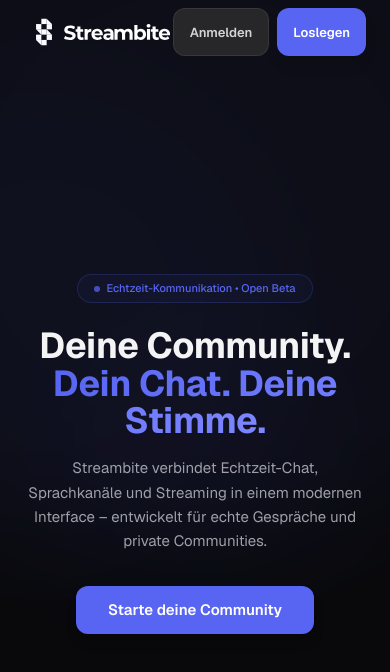
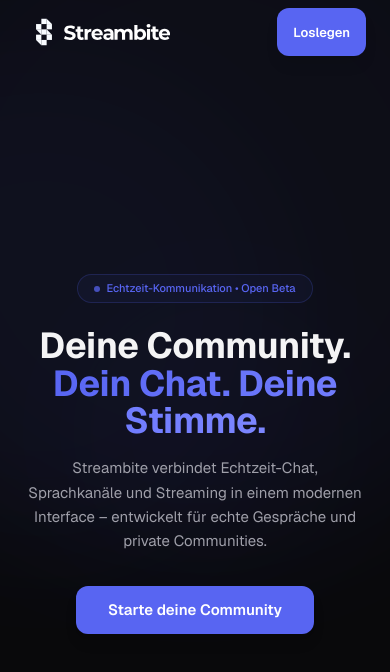
Before and after one commit to kadir-bo/streambite, a Next.js app: page / in a window 390 px wide. Shown: the top 672 px of the page. Built offline with nearby package versions, Linux system fonts and the light colour scheme; no server answers.

Commit message:
fix: wrap Anmelden button in div for mobile visibility

```diff
--- a/components/landing/Navbar.jsx
+++ b/components/landing/Navbar.jsx
@@ -34,9 +34,11 @@
         </span>
 
         <div className="flex items-center gap-2 sm:gap-3">
-          <Button variant="ghost" size="sm" onClick={() => router.push("/login")} className="hidden sm:inline-flex">
-            Anmelden
-          </Button>
+          <div className="hidden sm:block">
+            <Button variant="ghost" size="sm" onClick={() => router.push("/login")}>
+              Anmelden
+            </Button>
+          </div>
           <Button variant="primary" size="sm" onClick={() => router.push("/register")} className="max-sm:py-2">
             Loslegen
           </Button>
```
